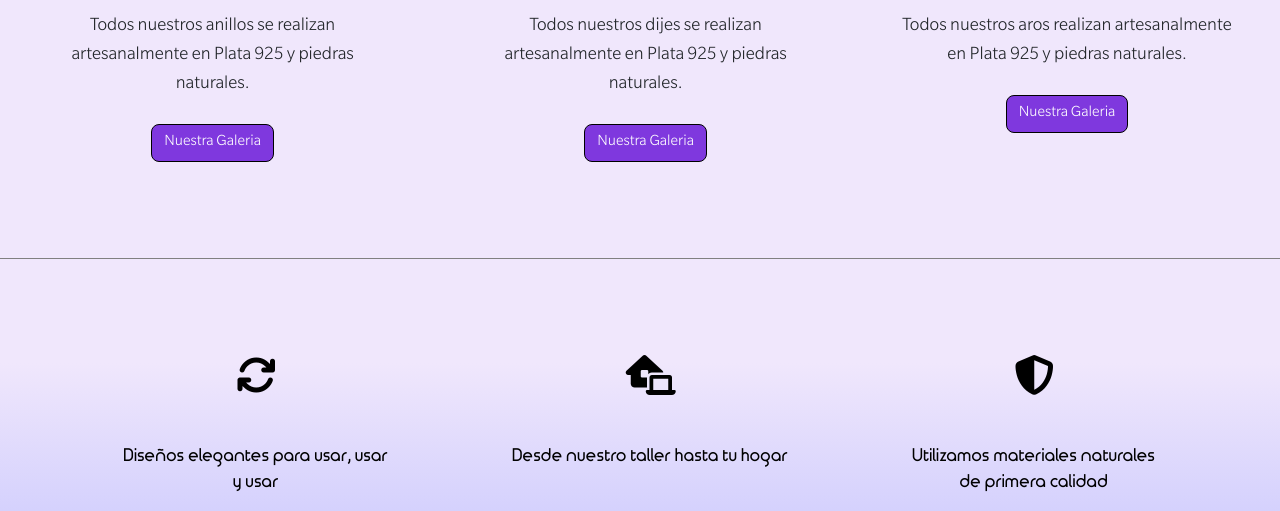
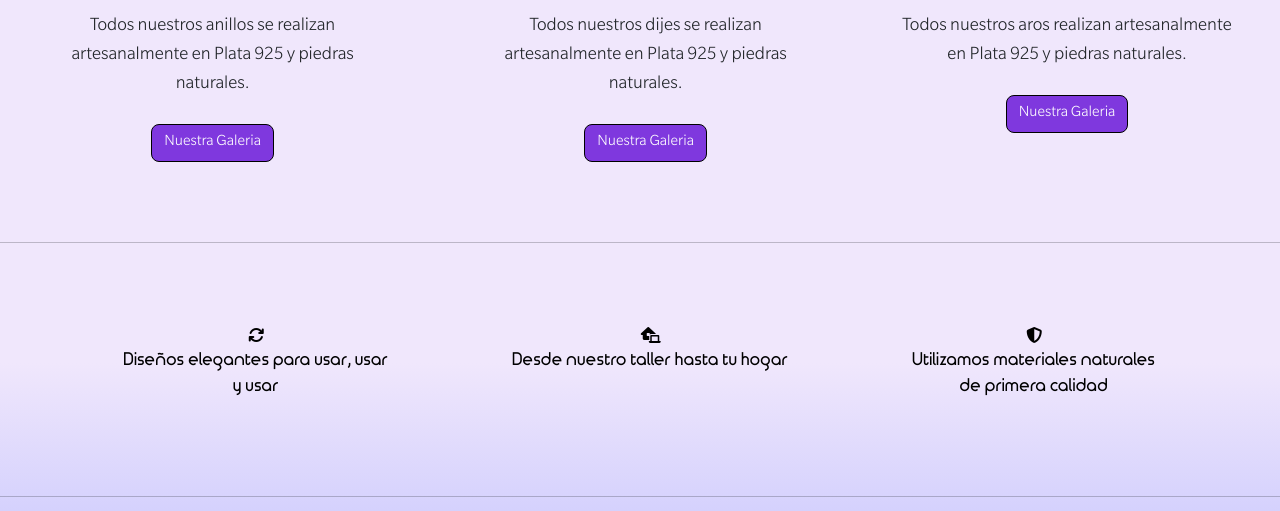
Before and after one commit to leotricotti/proyecto-final, a website: page index.html in a window 1280 px wide. Shown: the part 917-1428 px from the top of the page. Drawn offline with nearby package versions, Linux system fonts and the light colour scheme.

Commit message:
correccón iconos index

```diff
--- a/index.html
+++ b/index.html
@@ -188,6 +188,8 @@
             </div>
         </section>
 
+        <hr class="separador-footer">
+
         <!-- Info -->
         <section class="index-info">
             <div class="info-item">
--- a/scss/components/_index.scss
+++ b/scss/components/_index.scss
@@ -47,7 +47,7 @@
 
     .item-marketing {
         text-align: center;
-        padding: 2rem 1rem;
+        padding: 2rem 1rem 0 1rem;
 
         img {
             width: 100px;
@@ -76,14 +76,13 @@
         grid-area: info;
         color: rgb(0, 0, 0);
         text-align: center;
-        border-top: 1px solid gray;
         margin: 2rem 0;
     }
 
     .info-item {
-        i {
+        svg {
             font-size: 2.5rem;
-            padding: 3rem 0;
+            margin-bottom: 3rem;
         }
 
         p {
```
Also changed, not shown: css/style.css, 1 other file.
